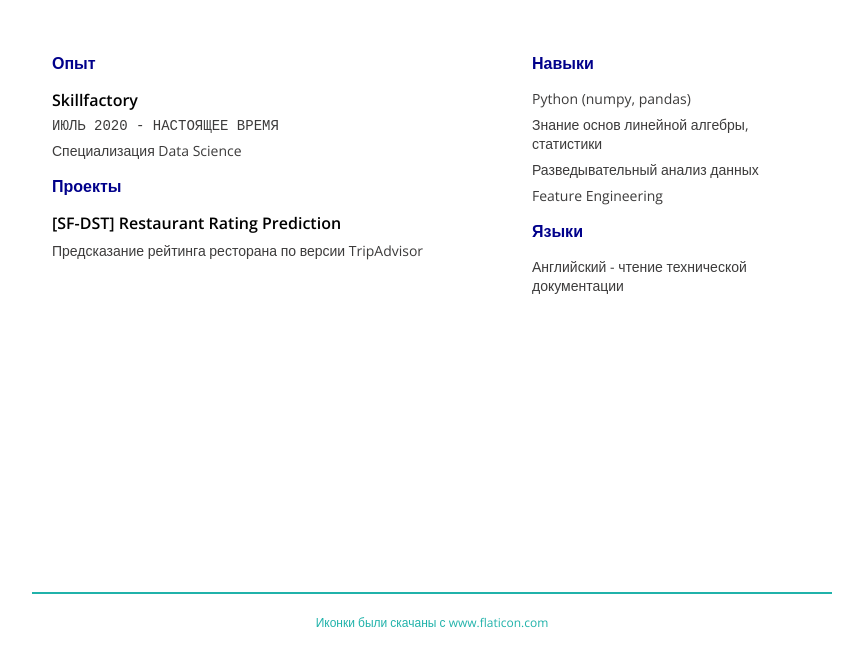
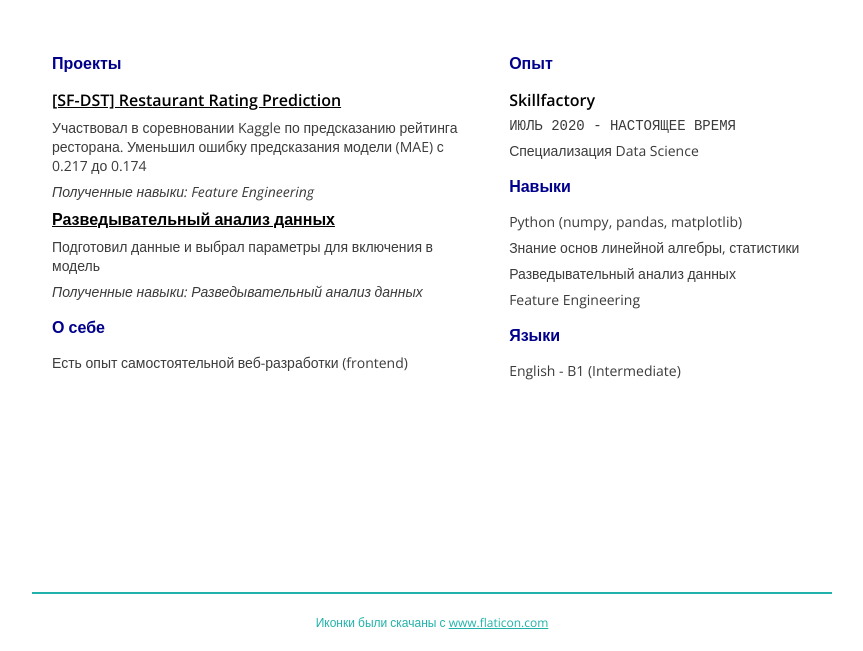
Before and after one commit to mikhailsinyakov/mikhailsinyakov.github.io, a plain HTML site: page index.html in a window 1280 px wide. Shown: the part 149-800 px from the top of the page, without its empty margins (208-1071 px from the left). Drawn offline with nearby package versions, Linux system fonts and the light colour scheme.

Commit message:
Resume v2.0

```diff
--- a/index.html
+++ b/index.html
@@ -27,10 +27,45 @@
                     <span>mikhail.sinyakov86@gmail.com</span>
                     <img src="gmail.png" alt="location" />
                 </p>
+                <p>
+                    <a href="https://github.com/mikhailsinyakov" target="_blank">mikhailsinyakov</a>
+                    <img src="github.png" alt="location" />
+                </p>
             </div>
         </header>
         <main>
             <div class="left-column">
+                <section class="projects">
+                    <header>Проекты</header>
+                    <div class="item">
+                        <p class="item-name">
+                            <a href="https://github.com/mikhailsinyakov/skillfactory/tree/master/module_3" target="_blank">
+                                [SF-DST] Restaurant Rating Prediction
+                            </a>
+                        </p>
+                        <p class="item-text">
+                            Участвовал в соревновании Kaggle по предсказанию рейтинга ресторана.
+                            Уменьшил ошибку предсказания модели (MAE) с 0.217 до 0.174</p>
+                        <p class="item-additional-info">Полученные навыки: Feature Engineering</p>
+                    </div>
+                    <div class="item">
+                        <p class="item-name">
+                            <a href="https://github.com/mikhailsinyakov/skillfactory/tree/master/module_2" target="_blank">
+                                Разведывательный анализ данных
+                            </a>
+                        </p>
+                        <p class="item-text">
+                            Подготовил данные и выбрал параметры для включения в модель
+                        </p>
+                        <p class="item-additional-info">Полученные навыки: Разведывательный анализ данных</p>
+                    </div>
+                </section>
+                <section class="about-me">
+                    <header>О себе</header>
+                    <p class="item-text">Есть опыт самостоятельной веб-разработки (frontend)</p>
+                </section>
+            </div>
+            <div class="right-column">
                 <section class="experience">
                     <header>Опыт</header>
                     <div class="item">
@@ -39,30 +74,21 @@
                         <p class="item-description">Специализация Data Science</p>
                     </div>
                 </section>
-                <section class="projects">
-                    <header>Проекты</header>
-                    <div class="item">
-                        <p class="item-name">[SF-DST] Restaurant Rating Prediction</p>
-                        <p class="item-description">Предсказание рейтинга ресторана по версии TripAdvisor</p>
-                    </div>
-                </section>
-            </div>
-            <div class="right-column">
                 <section class="skills">
                     <header>Навыки</header>
-                    <p class="item-text">Python (numpy, pandas)</p>
+                    <p class="item-text">Python (numpy, pandas, matplotlib)</p>
                     <p class="item-text">Знание основ линейной алгебры, статистики</p>
                     <p class="item-text">Разведывательный анализ данных</p>
                     <p class="item-text">Feature Engineering</p>
                 </section>
-                <div class="languages">
+                <section class="languages">
                     <header>Языки</header>
-                    <p class="item-text">Английский - чтение технической документации</p>
+                    <p class="item-text">English - B1 (Intermediate)</p>
                 </section>
             </div>
         </main>
         <footer>
-            Иконки были скачаны с <a href="https://www.flaticon.com/" title="Flaticon"> www.flaticon.com</a>
+            Иконки были скачаны с <a href="https://www.flaticon.com/" title="Flaticon" target="_blank"> www.flaticon.com</a>
         </footer>
     </body>
 </html>
--- a/main.css
+++ b/main.css
@@ -5,6 +5,14 @@ body {
     display: flex;
     flex-flow: column;
     height: 100vh;
+}
+
+a {
+    color: black;
+}
+
+a:hover {
+    color: #033c38;
 }
 
 body > header {
@@ -54,7 +62,7 @@ body > header {
 
 main {
     display: grid;
-    grid-template-columns: 3fr 2fr;
+    grid-template-columns: 4fr 3fr;
 }
 
 main > div {
@@ -76,10 +84,14 @@ main header {
     font-family: monospace;
 }
 
-.item-time, .item-text, .item-description {
+.item-time, .item-text, .item-description, .item-additional-info {
     font-size: 14px;
     margin: 7px 0;
     color: #3c3b3b;
+}
+
+.item-additional-info {
+    font-style: italic;
 }
 
 footer {
@@ -92,12 +104,10 @@ footer {
 }
 
 footer a {
-    text-decoration: none;
     color: lightseagreen;
 }
 
 footer a:hover {
-    text-decoration: underline;
     color: #1b615d;
 }
 
```
Also changed, not shown: github.png (added).
